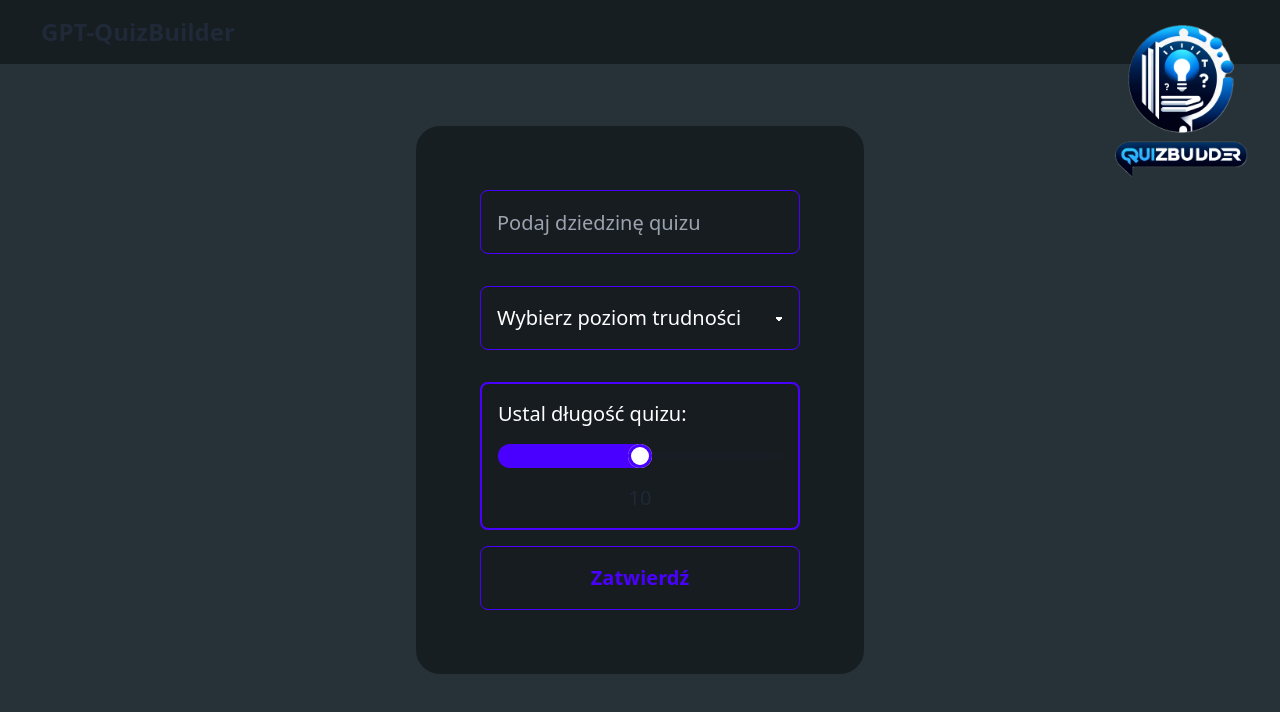
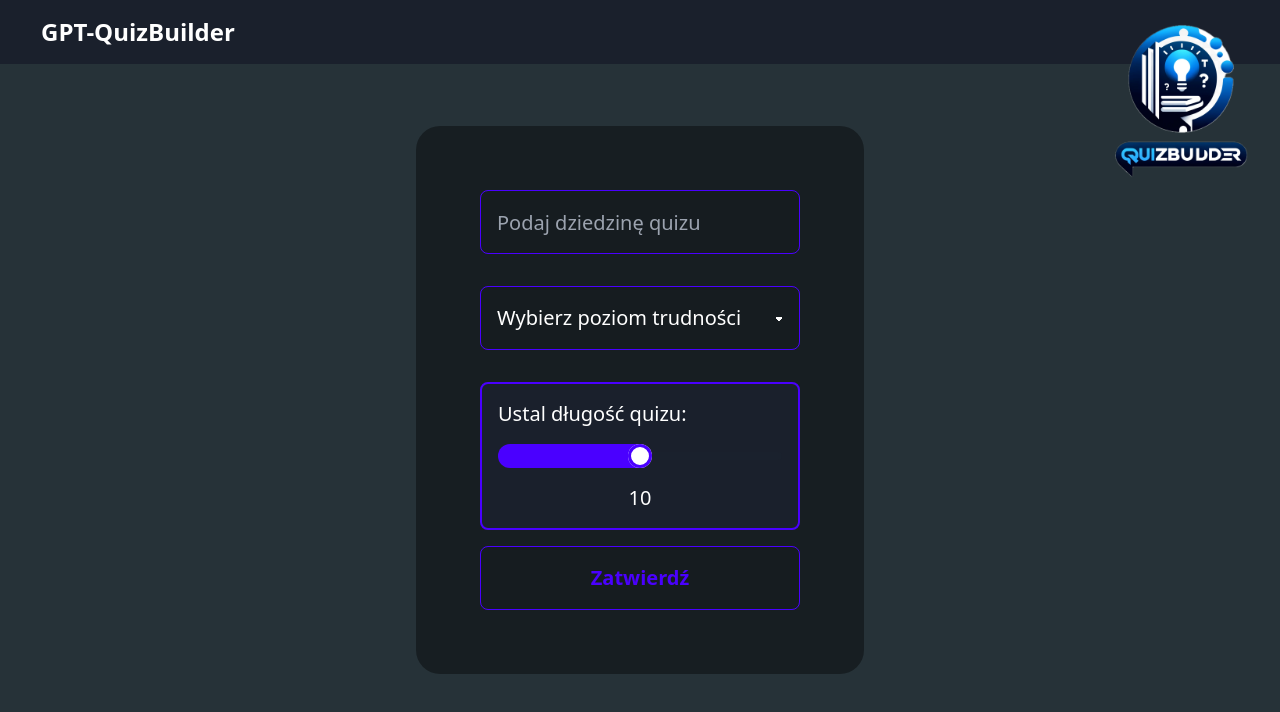
Before and after one commit to Adriann77/GPTQuizBuilder, a React (Vite) app: page / in a window 1280 px wide. Shown: the top 712 px of the page. Built offline with nearby package versions, Linux system fonts and the light colour scheme; no server answers.

Commit message:
fix/issue with colors while diffrent system settings

```diff
--- a/src/components/Form.tsx
+++ b/src/components/Form.tsx
@@ -27,13 +27,13 @@ export const Form = ({ userAnswer }: Props) => {
 			})}
 			className='flex gap-4 flex-col items-center justify-center lg:p-16 lg:bg-black/40 rounded-3xl text-xl'>
 			<input
-				{...register('genre', { required: 'this is required', maxLength: 10 })}
+				{...register('genre', { required: 'this is required', maxLength: 50 })}
 				type='text'
 				placeholder='Podaj dziedzinę quizu'
 				className='input input-bordered input-primary w-full max-w-xs h-16 text-xl text-white bg-black/5'
 			/>
 			<p className='text-error text-sm'>{errors.genre?.message}</p>
-			{watch('genre').length > 12 && <p className='text-error text-sm'>Za długie</p>}
+			{watch('genre').length > 50 && <p className='text-error text-sm'>Za długie</p>}
 			<select
 				defaultValue={watch('difficult')}
 				{...register('difficult', {
@@ -54,7 +54,7 @@ export const Form = ({ userAnswer }: Props) => {
 				<option value='expert'>Expert w dziedzinie</option>
 			</select>
 			<p className='text-error text-sm'>{errors.difficult?.message}</p>
-			<div className='flex flex-col gap-4 w-[320px] p-4 border-2 border-primary rounded-lg bg-black/5'>
+			<div className='flex flex-col gap-4 w-[320px] p-4 border-2 border-primary rounded-lg bg-[#1A202C]'>
 				<label
 					className='text-white'
 					htmlFor=''>
--- a/src/components/Header.tsx
+++ b/src/components/Header.tsx
@@ -3,11 +3,11 @@ import logoIcon from '../assets/logo.png'
 
 export const Header = () => {
 	return (
-		<header className='navbar bg-black/40 absolute top-0 '>
+		<header className='navbar bg-[#1A202C] absolute top-0 '>
 			<div className='flex justify-between items-center max-w-[1400px] mx-auto w-full px-4'>
 				<a
 					href='#'
-					className='btn btn-ghost text-2xl'>
+					className='btn btn-ghost text-2xl text-white'>
 					GPT-QuizBuilder
 				</a>
 				<img
--- a/src/components/MainLayout.tsx
+++ b/src/components/MainLayout.tsx
@@ -1,5 +1,5 @@
 
 
 export const MainLayout = ({ children }: React.PropsWithChildren) => {
-	return <div className='flex h-[100vh] items-center justify-center bg-[#263238] flex-col poppins'>{children}</div>;
+	return <div className='flex h-[100vh] items-center justify-center bg-[#263238] flex-col poppins text-white'>{children}</div>;
 };
--- a/src/components/Quiz.tsx
+++ b/src/components/Quiz.tsx
@@ -50,9 +50,9 @@ export const Quiz = ({ questions, restartQuiz }: QuizProps) => {
 	return (
 		<>
 			{!showSummary && (
-				<div className='container:lg xl:bg-base-200 lg:p-16 p-4 flex flex-col gap-3 rounded-2xl'>
-					<div className='lg:self-end self-center'>
-						<p className='self-end'>Pytanie {questionNumber}</p>
+				<div className='container:lg xl:bg-[#1A202C] lg:p-16 p-4 flex flex-col gap-3 rounded-2xl'>
+					<div className='lg:self-end self-center text-white'>
+						<p className='self-end '>Pytanie {questionNumber}</p>
 						<progress
 							className=' progress progress-success w-56 self-end'
 							value={questionNumber}
--- a/tailwind.config.js
+++ b/tailwind.config.js
@@ -21,6 +21,7 @@ module.exports = {
 			'dark-granat': '#1A202C',
 		},
 		body: {
+
 			fontFamily: {
 				poppins: ['Poppins', 'sans-serif'],
 			},
```
